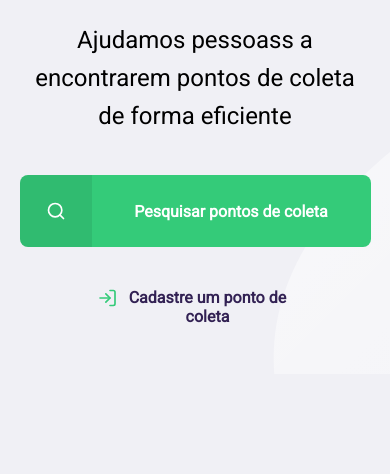
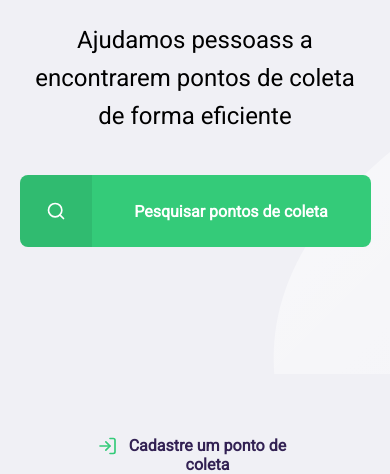
Before and after one commit to Guiiih/Ecoleta, a plain HTML site: page index.html in a window 390 px wide. Shown: the part 470-944 px from the top of the page. Before the commit the page ends 844 px from the top, so only its background shows below. Drawn offline with Linux system fonts and the light colour scheme.

Commit message:
Update responsive.css

```diff
--- a/styles/responsive.css
+++ b/styles/responsive.css
@@ -10,7 +10,7 @@
 
     #page-home header a{
         position: absolute;
-        bottom: 48px;
+        bottom: -100px;
 
         left: 50%;
         transform: translateX(-50%);
```
